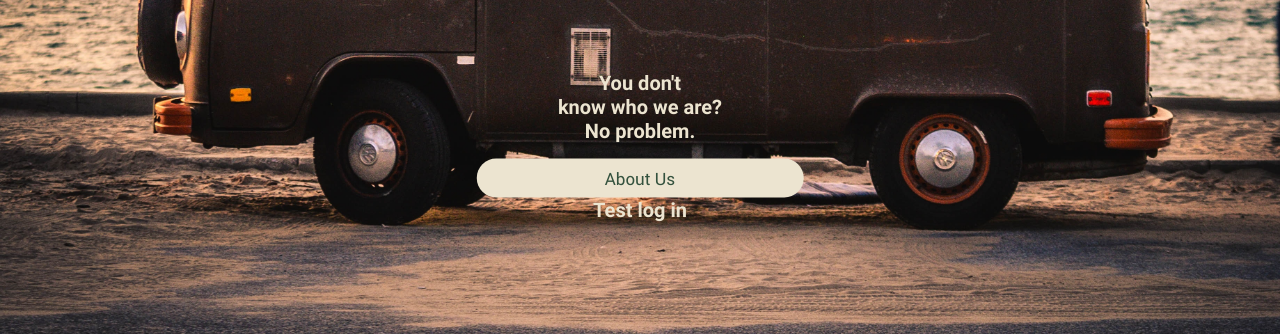
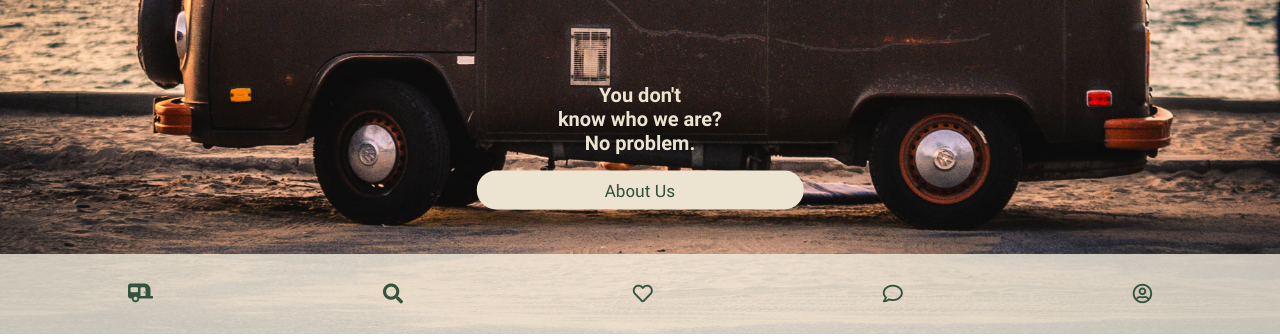
Before and after one commit to ediheid/frontend-dci-final-group-project, a React (Create React App) app: page / in a window 1280 px wide. Shown: the part 466-802 px from the top of the page. Built offline with nearby package versions, Linux system fonts and the light colour scheme.

Commit message:
added navbar and signing up and login function to landing page inside of navbar

```diff
--- a/public/index.html
+++ b/public/index.html
@@ -24,7 +24,7 @@
       work correctly both with client-side routing and a non-root public URL.
       Learn how to configure a non-root public URL by running `npm run build`.
     -->
-    <!-- Slick Slider for Landing Page -->
+        <!-- Slick Slider for Landing Page -->
         <link
             rel="stylesheet"
             type="text/css"
@@ -35,6 +35,13 @@
             rel="stylesheet"
             type="text/css"
             href="https://cdnjs.cloudflare.com/ajax/libs/slick-carousel/1.6.0/slick-theme.min.css"
+        />
+        <!-- === FONT AWESOME === -->
+        <link
+            rel="stylesheet"
+            href="https://use.fontawesome.com/releases/v5.15.3/css/all.css"
+            integrity="sha384-SZXxX4whJ79/gErwcOYf+zWLeJdY/qpuqC4cAa9rOGUstPomtqpuNWT9wdPEn2fk"
+            crossorigin="anonymous"
         />
         <title>Freshbnb</title>
     </head>
--- a/src/App.js
+++ b/src/App.js
@@ -16,17 +16,23 @@ import AboutUs from "./Views/AboutUs/AboutUs";
 import Footer from "./Components/Footer/Footer";
 import Search from "./Components/Search/Search";
 import SignUp from "./Components/SignUp/SignUp";
+import Navbar from "./Components/Navbar/Navbar";
 
 const App = () => {
     return (
         // !!!! - Figure out module classes..
         <div>
             <Router>
-                {/* <Navbar /> */}
+                {/* // !! Nearly works */}
+                <Navbar />
                 {/* // ? NavBar Component could live here */}
                 <Search />
+
                 <main>
                     <Switch>
+                        {/* Navbar visible, but rets is gone */}
+                        {/* <Navbar /> */}
+
                         {/* // ? Template/placeholder for how to setup paths with components.. */}
                         <Route path="/" exact component={LandingPage} />
 
@@ -40,9 +46,10 @@ const App = () => {
                         {/* // ? or */}
                         {/* <Route path="*" exact /> */}
                         {/* // ? Sign Up modal */}
+                        {/* <Route path="/navbar" exact component={Navbar} /> */}
                     </Switch>
                 </main>
-                <Footer />
+
                 {/* // ? Footer  Component could live here */}
             </Router>
         </div>
--- a/src/Components/Navbar/Navbar.js
+++ b/src/Components/Navbar/Navbar.js
@@ -0,0 +1,53 @@
+import React, { useState } from "react";
+
+// ? Stylesheet
+import styles from "../Navbar/Navbar.module.scss";
+
+// ? All Component and View imports
+import LogIn from "../../Components/LogIn/LogIn";
+
+const Navbar = () => {
+    const [showLogIn, setShowLogIn] = useState(false);
+
+    const openLogIn = (event) => {
+        event.preventDefault();
+        setShowLogIn(true);
+    };
+
+    const closeLogIn = (event) => {
+        event.preventDefault();
+        setShowLogIn(false);
+        console.log("background was clicked close log in");
+    };
+    return (
+        <>
+            <div className={styles["navbar-container"]}>
+                <LogIn onCloseLogin={closeLogIn} showLogin={showLogIn} />
+
+                <div className={styles["icon-container"]}>
+                    <div className={styles.icon}>
+                        <i class="fas fa-caravan"></i>
+                    </div>
+
+                    <div className={styles.icon}>
+                        <i class="fas fa-search"></i>
+                    </div>
+
+                    <div className={styles.icon}>
+                        <i class="far fa-heart"></i>
+                    </div>
+
+                    <div className={styles.icon}>
+                        <i class="far fa-comment"></i>
+                    </div>
+
+                    <div className={styles.icon} onClick={openLogIn}>
+                        <i class="far fa-user-circle"></i>
+                    </div>
+                </div>
+            </div>
+        </>
+    );
+};
+
+export default Navbar;
--- a/src/Components/Navbar/navbar.module.css
+++ /dev/null
@@ -1 +0,0 @@
-/* No CSS *//*# sourceMappingURL=navbar.module.css.map */
--- a/src/Components/Navbar/navbar.module.scss
+++ b/src/Components/Navbar/navbar.module.scss
@@ -0,0 +1,63 @@
+@import "../../Styling/variables.module";
+@import "../../Styling/mixins.module";
+@import "../../Styling/fonts.module";
+@import "../../Styling/reset.module";
+
+// ? Universal styling
+
+.navbar-container {
+    z-index: 6000;
+    overflow: hidden;
+    // background-color: $cream;
+    background-color: rgba(242, 235, 220, 0.8);
+    position: fixed;
+    bottom: 0vh;
+    width: 100vw;
+    height: 10vh;
+    display: flex;
+    justify-content: center;
+    align-items: center;
+
+    // margin-top: 50%;
+}
+
+.icon-container {
+    display: flex;
+    flex-direction: row;
+    flex-wrap: nowrap;
+    justify-content: space-between;
+    // background-color: pink;
+    width: 80vw;
+}
+
+.icon {
+    font-size: 2rem;
+    color: $main-font-colour;
+}
+
+// ? Media Queries
+// Based on Bootstrap breakpoints
+
+// * X-Small = Less than 576px - small mobile devices
+@include x-small {
+}
+
+// * Small = Less than 768px - mobile devices
+@include small {
+}
+
+// * Medium = Less than 992px - tablets
+@include medium {
+}
+
+// * Large = Less than 1200px - small desktops
+@include large {
+}
+
+// * Extra Large = Less than 1399px - medium desktops
+@include extra-large {
+}
+
+// * Extra EXTRA Large = More than 1400px - medium desktops
+@include extra-extra-large {
+}
--- a/src/Views/LandingPage/LandingPage.js
+++ b/src/Views/LandingPage/LandingPage.js
@@ -16,23 +16,23 @@ import guestImage from "./static/pexels-taryn-elliott-5581736.jpg";
 import hostImage from "./static/pexels-erik-mclean-4300343.jpg";
 
 const LandingPage = () => {
-    const [showLogIn, setShowLogIn] = useState(false);
+    // const [showLogIn, setShowLogIn] = useState(false);
 
-    const openLogIn = (event) => {
-        event.preventDefault();
-        setShowLogIn(true);
-    };
+    // const openLogIn = (event) => {
+    //     event.preventDefault();
+    //     setShowLogIn(true);
+    // };
 
-    const closeLogIn = (event) => {
-        event.preventDefault();
-        setShowLogIn(false);
-        console.log("background was clicked close log in");
-    };
+    // const closeLogIn = (event) => {
+    //     event.preventDefault();
+    //     setShowLogIn(false);
+    //     console.log("background was clicked close log in");
+    // };
 
     return (
         <>
             <div className={styles["main-container"]}>
-                <LogIn onCloseLogin={closeLogIn} showLogin={showLogIn} />
+                {/* <LogIn onCloseLogin={closeLogIn} showLogin={showLogIn} /> */}
                 {/* //  Welcome Image Component */}
                 <div className={styles["image-container"]}>
                     <img
@@ -52,7 +52,7 @@ const LandingPage = () => {
                                 <Button>About Us</Button>
                             </div>
                         </Link>
-                        <div onClick={openLogIn}>Test log in</div>
+                        {/* <div onClick={openLogIn}>Test log in</div> */}
                     </div>
                 </div>
 
```
Also changed, not shown: src/Components/Navbar/MobileNavbar.js (deleted), 1 other file (tests, documents, lock files or other folders).
